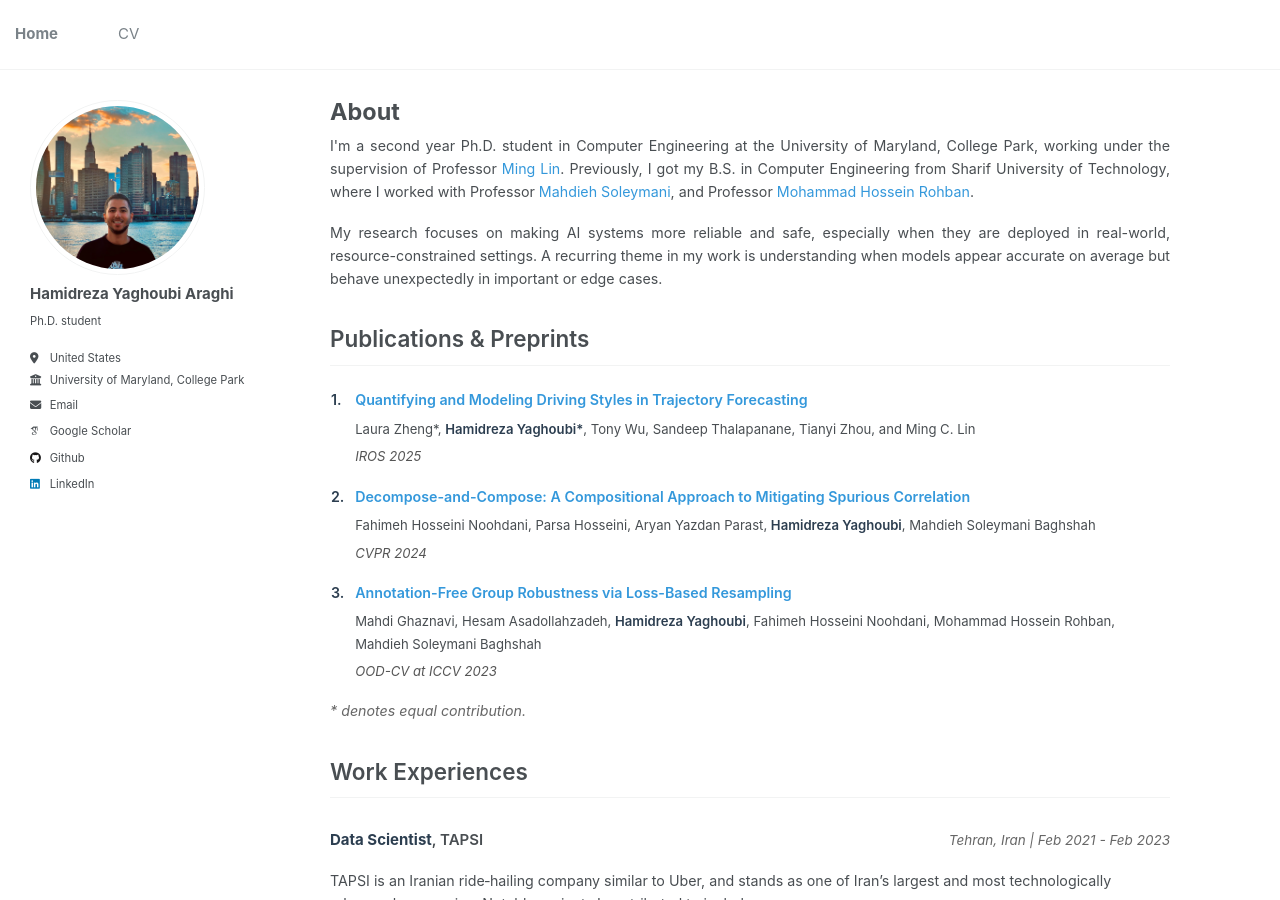
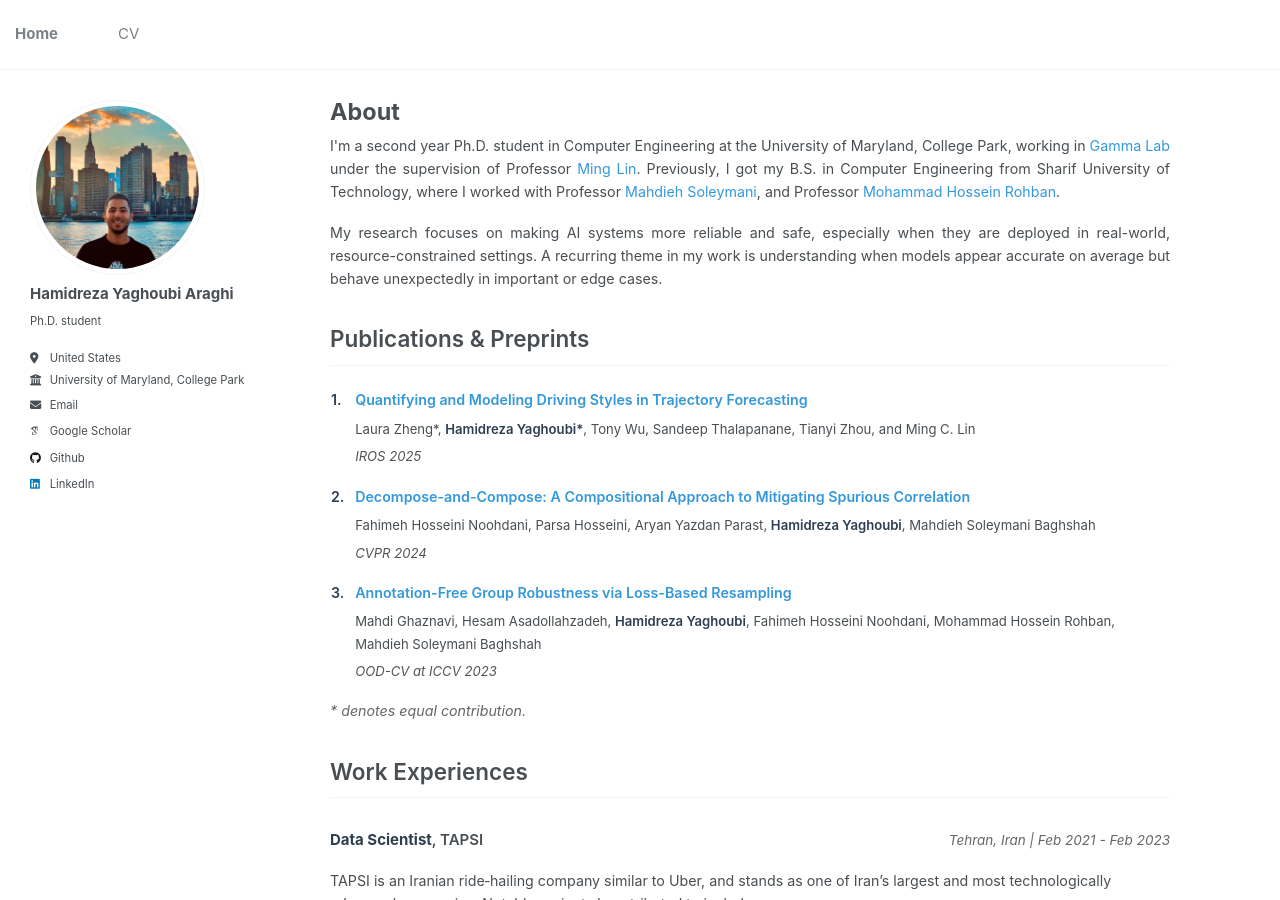
Before and after one commit to HamidrezaYaghoubi/HamidrezaYaghoubi.github.io, a Jekyll site: the page built from _pages/about.md, in a window 1280 px wide and 900 px high. Built offline with Jekyll 4.4.1, drawn with Linux system fonts in a browser that asks for light colours; some web fonts are replaced.

Commit message:
Revise about page with lab affiliation and research details
Updated the description of academic background and research focus.

```diff
--- a/_pages/about.md
+++ b/_pages/about.md
@@ -25,7 +25,7 @@ redirect_from:
 
 <div class="about-content" style="width: 100% !important; max-width: none !important;">
 <p>
-I'm a second year Ph.D. student in Computer Engineering at the University of Maryland, College Park, working under the supervision of Professor <a href="https://www.cs.umd.edu/~lin/" target="_blank">Ming Lin</a>. Previously, I got my B.S. in Computer Engineering from Sharif University of Technology, where I worked with Professor <a href="https://sharif.edu/~soleymani/" target="_blank">Mahdieh Soleymani</a>, and Professor <a href="https://sharif.edu/~rohban/index.html" target="_blank">Mohammad Hossein Rohban</a>.
+I'm a second year Ph.D. student in Computer Engineering at the University of Maryland, College Park, working in <a href="https://gamma.umd.edu/" target="_blank">Gamma Lab</a> under the supervision of Professor <a href="https://www.cs.umd.edu/~lin/" target="_blank">Ming Lin</a>. Previously, I got my B.S. in Computer Engineering from Sharif University of Technology, where I worked with Professor <a href="https://sharif.edu/~soleymani/" target="_blank">Mahdieh Soleymani</a>, and Professor <a href="https://sharif.edu/~rohban/index.html" target="_blank">Mohammad Hossein Rohban</a>.
 </p>
 <p>
   My research focuses on making AI systems more reliable and safe, especially when they are deployed in real-world, resource-constrained settings.
```
